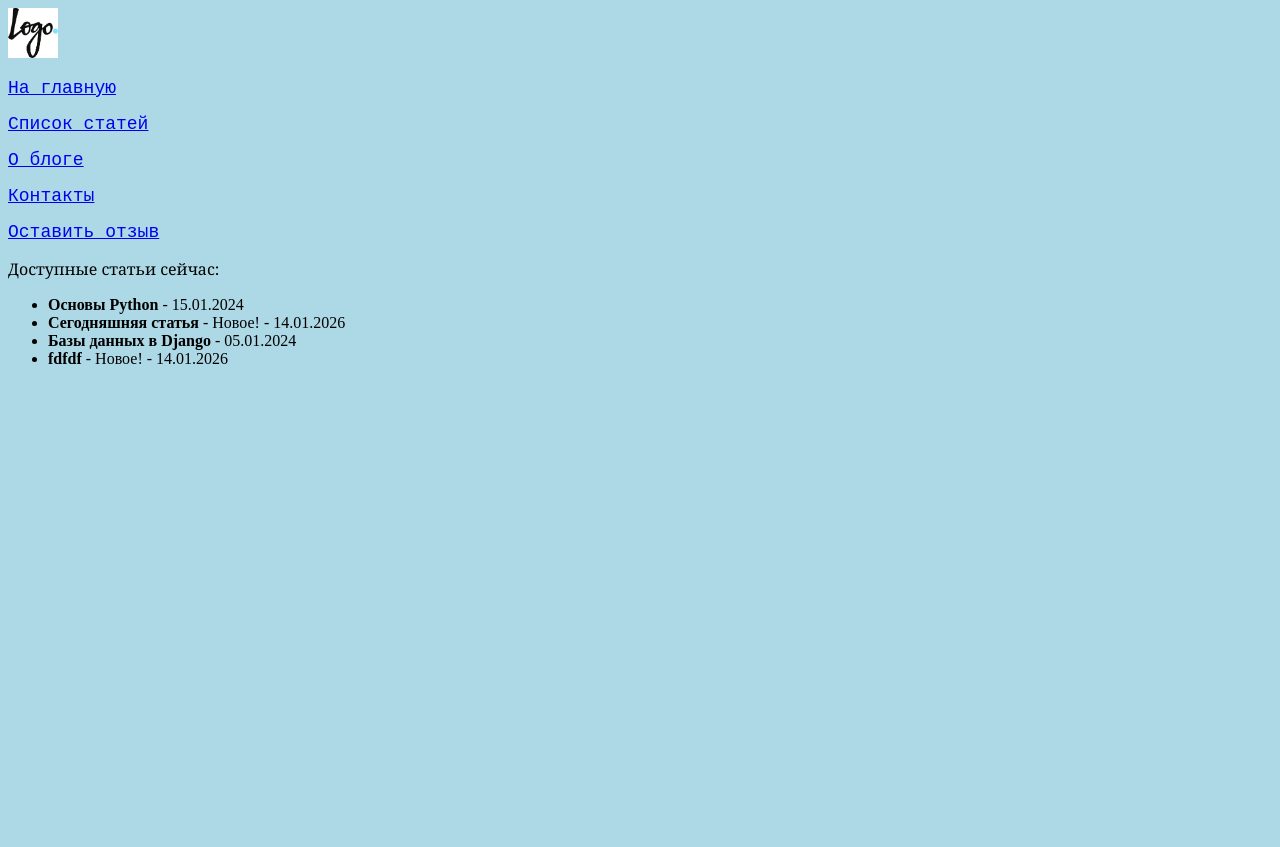
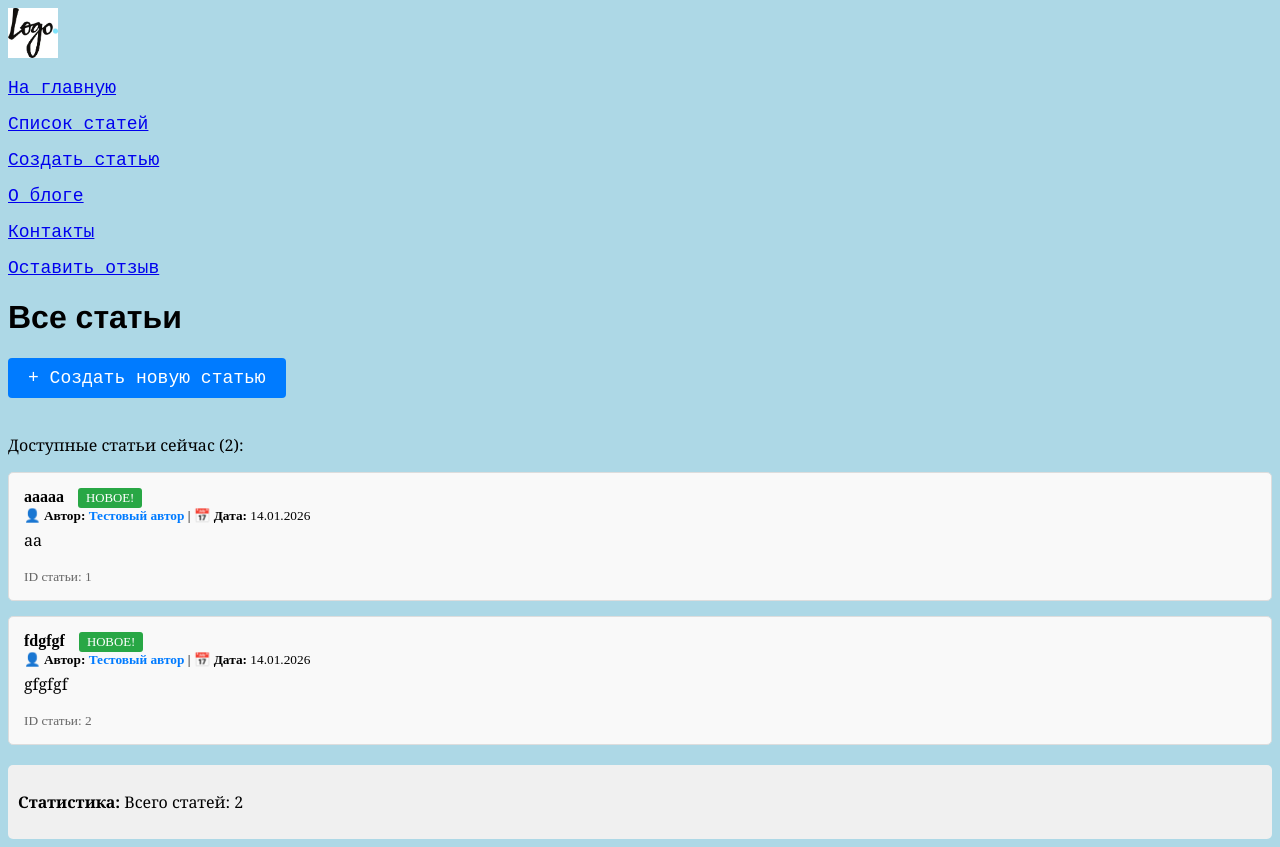
Before and after one commit to n1kil/lab1, a Django app: page /articles in a window 1280 px wide. Before the commit the page ends 364 px from the top, so only its background shows below. Run offline with Django 5.2, Linux system fonts and the light colour scheme; data comes from the database, SQL or seed files in the repository; both versions use the stored data as it was after the commit; parts of the project's set-up code (start-up, migrations or seed data) failed here and were passed over.

Commit message:
add creating of article

```diff
--- a/app/app/urls.py
+++ b/app/app/urls.py
@@ -8,4 +8,5 @@ urlpatterns = [
     path('feedback', views.feedback,  name="feedback"),
     path('articles', views.articles, name="articles"),
     path('news/<int:number>/', views.news, name="news"),
+    path('create_article', views.create_article, name="create_article")
 ]
--- /dev/null
+++ b/app/main/models.py
@@ -0,0 +1,24 @@
+from django.db import models
+from django.utils import timezone
+
+class User(models.Model):
+    name = models.CharField(max_length=20)
+    email = models.EmailField()
+    hashed_password = models.TextField()
+    created_date = models.DateField(default=timezone.now)
+
+    def __str__(self):
+        return self.name
+
+class Article(models.Model):
+    title = models.CharField(max_length=30)
+    text = models.TextField()
+    created_date = models.DateField(default=timezone.now)
+    user = models.ForeignKey(
+        User,
+        on_delete=models.CASCADE,
+        related_name='articles'
+    )
+
+    def __str__(self):
+        return self.title
--- a/app/main/templates/articles.html
+++ b/app/main/templates/articles.html
@@ -3,19 +3,73 @@
 <head>
     <title>Статьи</title>
     <meta charset="utf-8">
+    <style>
+        .article-item {
+            border: 1px solid #ddd;
+            padding: 15px;
+            margin-bottom: 15px;
+            border-radius: 5px;
+            background-color: #f9f9f9;
+        }
+        .new-badge {
+            background-color: #28a745;
+            color: white;
+            padding: 3px 8px;
+            border-radius: 3px;
+            font-size: 0.8em;
+            margin-left: 10px;
+        }
+        .create-link {
+            display: inline-block;
+            background-color: #007bff;
+            color: white;
+            padding: 10px 20px;
+            text-decoration: none;
+            border-radius: 4px;
+            margin-bottom: 20px;
+        }
+        .create-link:hover {
+            background-color: #0056b3;
+        }
+        .author-name {
+            color: #007bff;
+            font-weight: bold;
+        }
+    </style>
 </head>
 <body>
-    <p>Доступные статьи сейчас: </p>
-    <ul>
+    <h1>Все статьи</h1>
+
+    <a href="{% url 'create_article' %}" class="create-link">+ Создать новую статью</a>
+
+    <p>Доступные статьи сейчас ({{ articles|length }}):</p>
+
+    {% if articles %}
+        <ul style="list-style-type: none; padding: 0;">
         {% for article in articles %}
-        <li>
+            <li class="article-item">
                 <strong>{{ article.title }}</strong>
-            {% if article.date.date == today %}
-            <span> - Новое! </span>
+                {% if article.created_date == today %}
+                    <span class="new-badge">НОВОЕ!</span>
                 {% endif %}
-            - {{ article.date|date:"d.m.Y" }}
+                <br>
+                <small>
+                    👤 <strong>Автор:</strong> <span class="author-name">{{ article.user.name }}</span> |
+                    📅 <strong>Дата:</strong> {{ article.created_date|date:"d.m.Y" }}
+                </small>
+                <p style="margin-top: 5px;">{{ article.text|truncatechars:150 }}</p>
+                <small style="color: #666;">ID статьи: {{ article.id }}</small>
             </li>
         {% endfor %}
         </ul>
+
+        <div style="margin-top: 20px; padding: 10px; background-color: #f0f0f0; border-radius: 5px;">
+            <p><strong>Статистика:</strong> Всего статей: {{ articles|length }}</p>
+        </div>
+    {% else %}
+        <p style="color: #666; font-style: italic; padding: 20px; text-align: center;">
+            Статей пока нет. Создайте первую статью!
+        </p>
+    {% endif %}
 </body>
 </html>
--- a/app/main/templates/base.html
+++ b/app/main/templates/base.html
@@ -10,6 +10,8 @@
     <p></p>
     <a href="{% url 'articles' %}">Список статей</a>
     <p></p>
+    <a href="{% url 'create_article' %}">Создать статью</a>
+    <p></p>
     <a href="{% url 'about' %}">О блоге</a>
     <p></p>
     <a href="{% url 'contact' %}">Контакты</a>
--- a/app/main/templates/index.html
+++ b/app/main/templates/index.html
@@ -5,5 +5,6 @@
     <meta charset="utf-8">
 </head>
 <body>
-    <h1>Добро пожаловать в Новостной блог!</h1>
+    <h1>Добро пожаловать в Новостной Блог!</h1>
+    <p>Это главная страница нашего новостного блога.</p>
 </body>
--- a/app/main/views.py
+++ b/app/main/views.py
@@ -1,7 +1,9 @@
-from django.shortcuts import render
+from django.shortcuts import render, redirect, get_object_or_404
 from django.http import HttpResponse
 from django.utils import timezone
-from .forms import UserForm
+from .forms import *
+from .models import *
+import random
 
 def index(request):
     return render(request, 'index.html')
@@ -11,17 +13,13 @@ def about(request):
 
 def contact(request):
     return render(request, "contact.html")
-
 def articles(request):
-    articles = [
-        {'title': 'Основы Python', 'date': timezone.datetime(2024, 1, 15)},
-        {'title': 'Сегодняшняя статья', 'date': timezone.now()},
-        {'title': 'Базы данных в Django', 'date': timezone.datetime(2024, 1, 5)},
-        {'title': 'fdfdf', 'date': timezone.now()},
-    ]
+    # Получаем реальные статьи из базы данных
+    # Используем 'user' вместо 'user_id'
+    articles_from_db = Article.objects.select_related('user').all()
 
     context = {
-        'articles': articles,
+        'articles': articles_from_db,  # используем реальные статьи
         'today': timezone.now().date()
     }
     return render(request, "articles.html", context)
@@ -47,3 +45,48 @@ def feedback(request):
     else:
         userform = UserForm()
         return render(request, "feedback.html", {"form": userform})
+
+
+def create_article(request):
+    if request.method == 'POST':
+        form = ArticleForm(request.POST)
+        if form.is_valid():
+            title = form.cleaned_data['title']
+            text = form.cleaned_data['text']
+
+            users = User.objects.all()
+
+            if users.exists():
+                users_list = list(users)
+                random_user = random.choice(users_list)
+
+                # Используем user вместо user_id
+                article = Article.objects.create(
+                    title=title,
+                    text=text,
+                    created_date=timezone.now().date(),
+                    user=random_user  # меняем на user
+                )
+            else:
+                test_user = User.objects.create(
+                    name='Тестовый автор',
+                    email='test@example.com',
+                    hashed_password='test123',
+                    created_date=timezone.now().date()
+                )
+                article = Article.objects.create(
+                    title=title,
+                    text=text,
+                    created_date=timezone.now().date(),
+                    user=test_user  # меняем на user
+                )
+
+            return redirect('articles')
+
+    else:
+        form = ArticleForm()
+
+    return render(request, 'create_article.html', {
+        'form': form,
+        'title': 'Создать статью'
+    })
```
Also changed, not shown: app/main/forms.py (+20 -0 lines), app/main/templates/create_article.html (+44 -8 lines), app/app/settings.py (line endings or trailing spaces), app/db.sqlite3 (added), app/main/migrations/0001_initial.py, app/main/migrations/0002_alter_article_created_date_alter_article_user_and_more.py (added), app/main/migrations/0002_remove_article_article_id_remove_user_user_id.py (deleted). Lines whose indentation alone changed are shown as unchanged.
